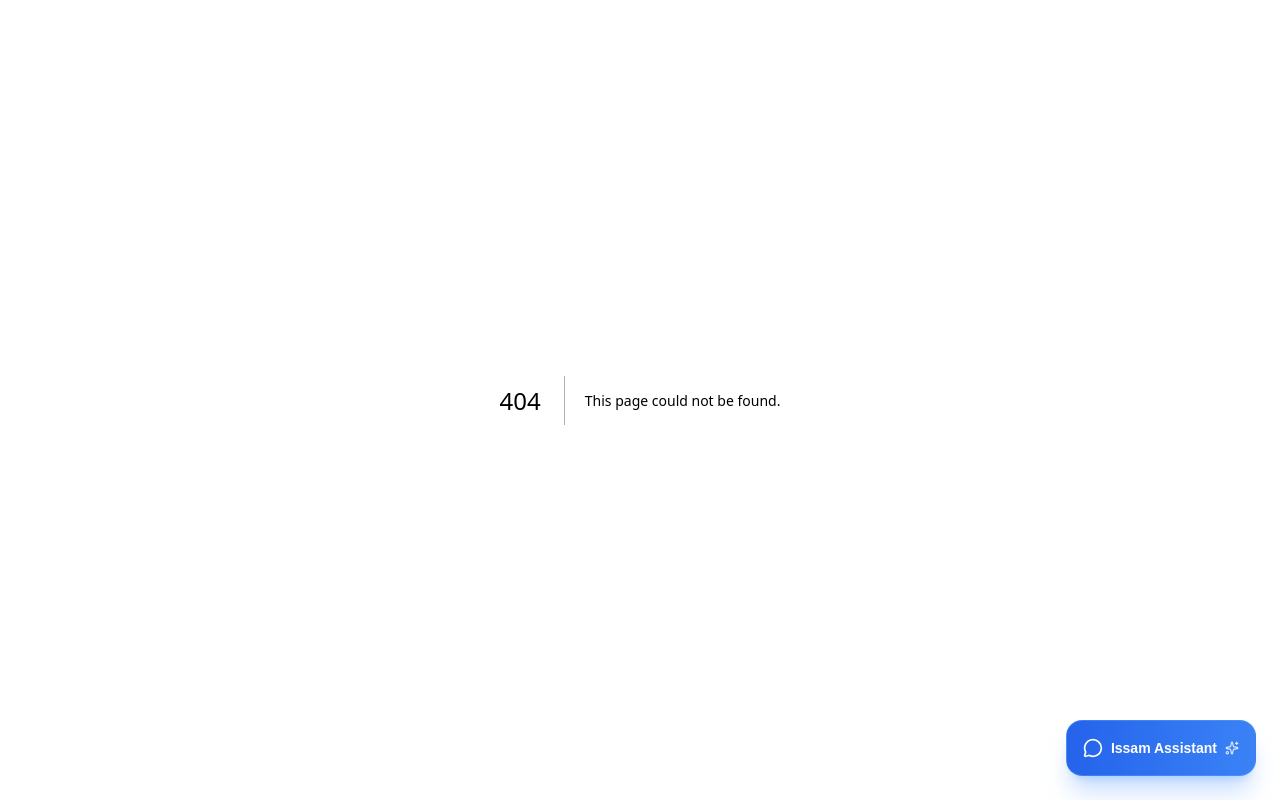
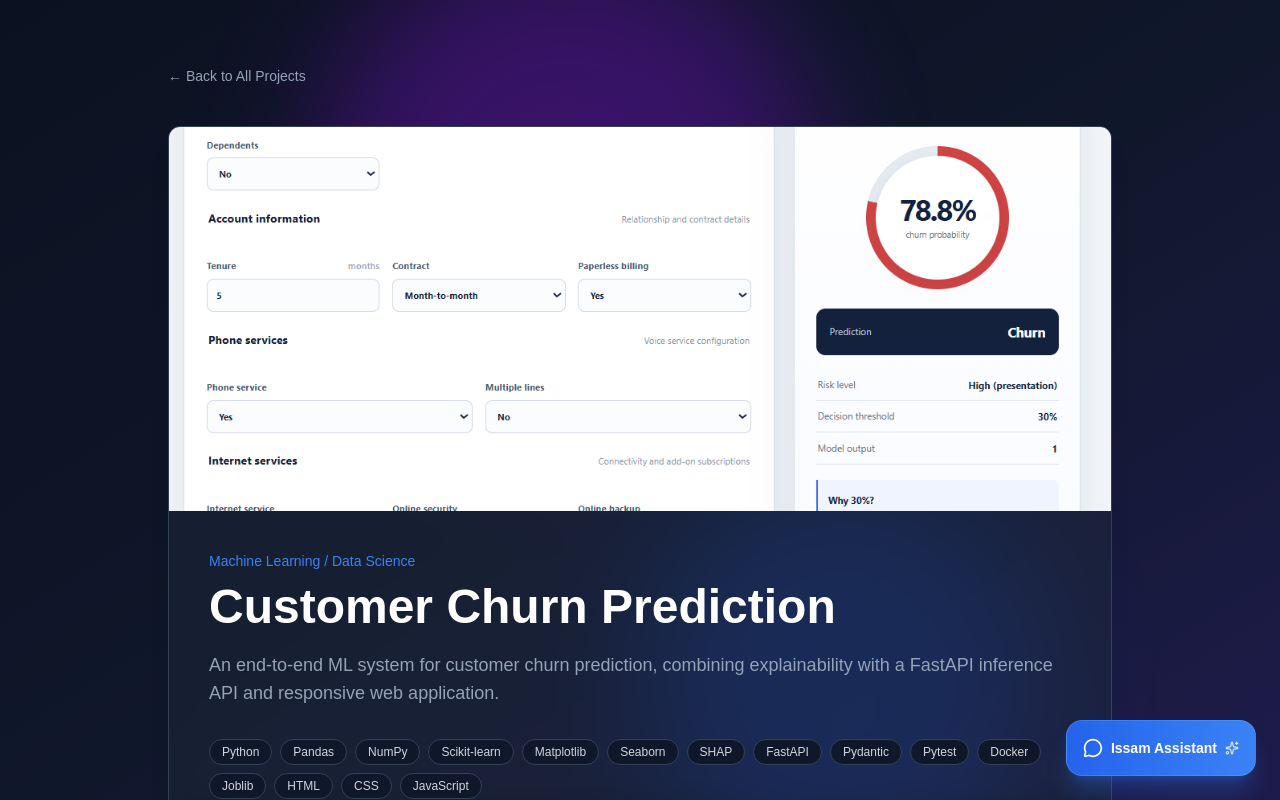
Before and after one commit to Elghbali01/portfolio, a Next.js app: page /projects/customer-churn-prediction in a window 1280 px wide. Before the commit this address had no page. Shown: the top 800 px of the page. Built offline with nearby package versions, Linux system fonts and the light colour scheme.

Commit message:
add project

```diff
--- /dev/null
+++ b/app/projects/[slug]/page.tsx
@@ -0,0 +1,82 @@
+import Link from "next/link";
+import { notFound } from "next/navigation";
+import AnimatedBackground from "../../../components/AnimatedBackground";
+import { projects } from "../../../data/projects";
+
+interface ProjectPageProps {
+  params: Promise<{ slug: string }>;
+}
+
+export function generateStaticParams() {
+  return projects.map((project) => ({ slug: project.slug }));
+}
+
+export default async function ProjectPage({ params }: ProjectPageProps) {
+  const { slug } = await params;
+  const project = projects.find((candidate) => candidate.slug === slug);
+
+  if (!project) {
+    notFound();
+  }
+
+  return (
+    <main className="relative min-h-screen overflow-hidden text-white">
+      <AnimatedBackground />
+
+      <article className="relative z-10 max-w-5xl mx-auto px-6 md:px-10 py-16">
+        <Link
+          href="/projects"
+          className="inline-flex items-center gap-2 text-[#94A3B8] hover:text-[#3B82F6] text-sm font-medium transition-colors duration-300 mb-10"
+        >
+          ← Back to All Projects
+        </Link>
+
+        <div className="overflow-hidden rounded-xl border border-[#334155] bg-[#1E293B]/50 shadow-xl backdrop-blur-md">
+          <div className="h-64 md:h-96 overflow-hidden">
+            <img
+              src={project.image}
+              alt={project.title}
+              className="w-full h-full object-cover"
+            />
+          </div>
+
+          <div className="p-6 md:p-10">
+            <p className="text-sm font-medium text-[#3B82F6] mb-3">
+              {project.category}
+            </p>
+            <h1 className="text-3xl md:text-5xl font-bold mb-5">
+              {project.title}
+            </h1>
+            <p className="text-[#94A3B8] text-lg mb-8">
+              {project.shortDescription}
+            </p>
+
+            <div className="flex flex-wrap gap-2 mb-10">
+              {project.technologies.map((technology) => (
+                <span
+                  key={technology}
+                  className="text-xs px-3 py-1 rounded-full border border-[#334155] bg-[#0F172A] text-gray-300"
+                >
+                  {technology}
+                </span>
+              ))}
+            </div>
+
+            <div className="space-y-4 text-[#CBD5E1] leading-relaxed whitespace-pre-line">
+              {project.fullDescription}
+            </div>
+
+            <a
+              href={project.github}
+              target="_blank"
+              rel="noopener noreferrer"
+              className="inline-flex mt-10 bg-[#3B82F6] px-5 py-3 rounded-lg hover:bg-[#2563EB] transition"
+            >
+              View on GitHub →
+            </a>
+          </div>
+        </div>
+      </article>
+    </main>
+  );
+}
--- a/components/ProjectCard.tsx
+++ b/components/ProjectCard.tsx
@@ -1,6 +1,7 @@
 "use client";
 
 import { motion } from "framer-motion";
+import Link from "next/link";
 import type { Project } from "../data/projects";
 
 interface ProjectCardProps {
@@ -56,7 +57,7 @@ export default function ProjectCard({ project, index }: ProjectCardProps) {
         </div>
 
         {/* LINKS */}
-        <div className="flex justify-between items-center pt-4">
+        <div className="flex justify-between items-center gap-4 pt-4">
           <a
             href={project.github}
             target="_blank"
@@ -65,22 +66,12 @@ export default function ProjectCard({ project, index }: ProjectCardProps) {
             GitHub →
           </a>
 
-          {project.demo ? (
-            <a
-              href={project.demo}
-              target="_blank"
-              className="text-sm bg-[#3B82F6] px-4 py-2 rounded-lg hover:bg-[#2563EB] transition"
-            >
-              Demo
-            </a>
-          ) : (
-            <button
-              disabled
-              className="text-sm bg-[#3B82F6] px-4 py-2 rounded-lg opacity-50 cursor-not-allowed"
-            >
-              Demo
-            </button>
-          )}
+          <Link
+            href={`/projects/${project.slug}`}
+            className="text-sm bg-[#3B82F6] px-4 py-2 rounded-lg hover:bg-[#2563EB] transition"
+          >
+            View Details
+          </Link>
         </div>
       </div>
     </motion.div>
--- a/data/projects.ts
+++ b/data/projects.ts
@@ -74,6 +74,29 @@ export const projectKnowledge: Record<string, ProjectKnowledge> = {
     objective: "Predict customer churn probabilities and identify at-risk customers to help prioritize retention actions.",
     demonstratedCapabilities: ["End-to-end Machine Learning pipeline", "EDA and feature engineering", "Model evaluation and threshold tuning", "SHAP explainability", "FastAPI inference API", "Automated testing", "Docker containerization"],
     recruiterValue: "Strong evidence of delivering an end-to-end Data Science project from a business problem to a tested and containerized ML application.",
+  },
+  "football-intelligence-player-recommendation-system": {
+    primaryDomain: "data-science",
+    secondaryDomains: [
+      "ai-ml",
+      "backend",
+      "frontend",
+      "data-engineering",
+    ],
+    objective:
+      "Use football performance data to help scouts and analysts explore players, compare statistical profiles, identify similar players, build recruitment shortlists, find replacement candidates, and discover statistically interesting profiles.",
+    demonstratedCapabilities: [
+      "End-to-end Data Science pipeline",
+      "Football analytics and position-aware feature engineering",
+      "Player similarity and recommendation systems",
+      "Intelligent scouting and ranking",
+      "Replacement and sporting talent discovery",
+      "FastAPI production backend",
+      "React and TypeScript analytical frontend",
+      "Automated backend and frontend testing",
+    ],
+    recruiterValue:
+      "Strong evidence of building an end-to-end Data Science product that transforms raw football data into explainable recommendation services and a complete analytical web application.",
   },
 };
 
@@ -457,6 +480,70 @@ This project demonstrates:
     image: "/customer-churn-prediction.png",
     featured: true,
   },
+
+  {
+    title: "Football Intelligence & Player Recommendation System",
+    slug: "football-intelligence-player-recommendation-system",
+    category: "Data Science / Recommendation System",
+    shortDescription:
+      "An end-to-end football intelligence platform for player analysis, statistical similarity, scouting, replacement recommendations, and sporting talent discovery.",
+    fullDescription: `
+This project is an end-to-end Football Intelligence and Player Recommendation System designed to transform football performance data into explainable scouting and recruitment insights.
+
+**Business Goal:**
+- Help scouts and analysts explore football players through statistical evidence
+- Find players with similar playing profiles
+- Build recruitment shortlists from sporting requirements
+- Identify possible replacement profiles
+- Compare players within relevant positional contexts
+- Surface lower-exposure players with strong position-relative statistical dimensions
+
+**Data Science & Football Analytics:**
+- Collects, validates, cleans, and prepares football event and player data
+- Builds contextual player-team-competition-season profiles
+- Applies position-aware feature engineering
+- Computes per-90 metrics and position-relative percentiles
+- Produces radar profiles and analytical comparisons
+
+**Recommendation System:**
+- Player similarity using normalized statistical profiles and cosine similarity
+- Same-position recommendation logic
+- Intelligent scouting with hard constraints and weighted sporting preferences
+- Replacement recommendations with reference-team exclusion
+- Sporting Hidden Gems discovery based on exposure and percentile strengths
+- Explainable and context-aware recommendation outputs
+
+**Backend & Application:**
+- Production Data Science services exposed through FastAPI and Pydantic
+- REST endpoints for players, profiles, similarity, scouting, replacements, Hidden Gems, comparison, and analytics
+- React and TypeScript frontend with interactive player exploration, radar charts, comparison tools, scouting workflows, and analytics
+- Centralized typed API client connecting the frontend to the recommendation backend
+
+**Validation:**
+- Backend, recommendation, data validation, and API tests
+- Frontend TypeScript, ESLint, component/API tests, and production build validation
+- Final technical audit completed with no critical remaining issues
+
+The project demonstrates how Data Science, recommendation systems, football analytics, backend engineering, and frontend visualization can be combined into a complete decision-support application.
+  `,
+    technologies: [
+      "Python",
+      "Pandas",
+      "NumPy",
+      "Scikit-learn",
+      "FastAPI",
+      "Pydantic",
+      "React",
+      "TypeScript",
+      "Vite",
+      "Recharts",
+      "Pytest",
+    ],
+    github:
+      "https://github.com/Elghbali01/football-intelligence-player-recommendation-system.git",
+    image: "/football-intelligence-player.png",
+    featured: true,
+  },
 ];
 
 // ---------------------------------------------------------------------------
```
Also changed, not shown: public/football-intelligence-player.png (added).
